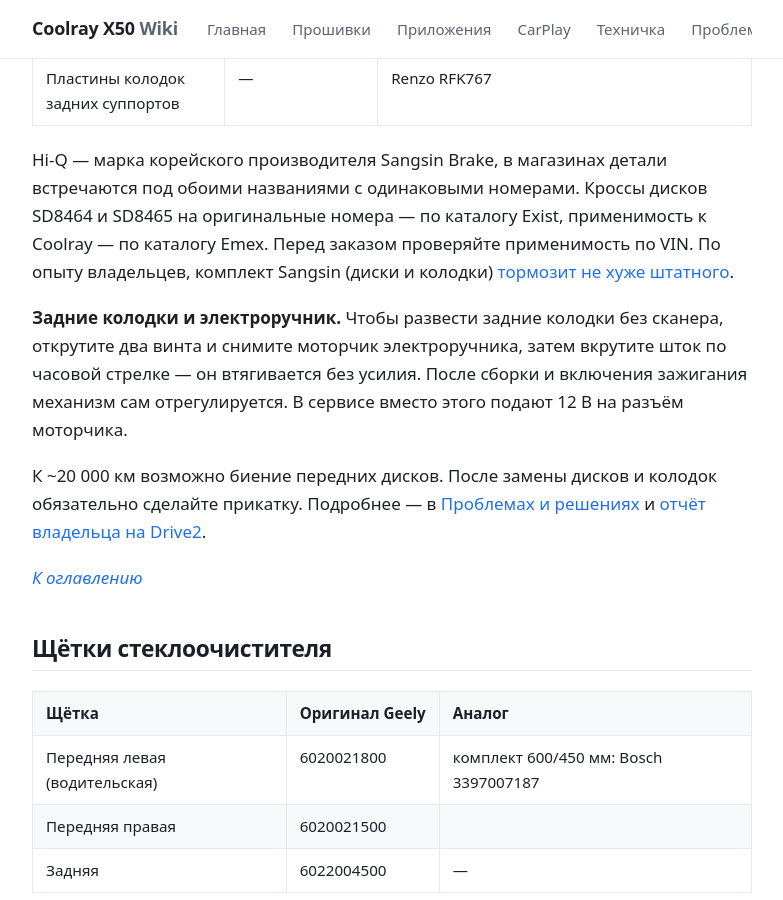
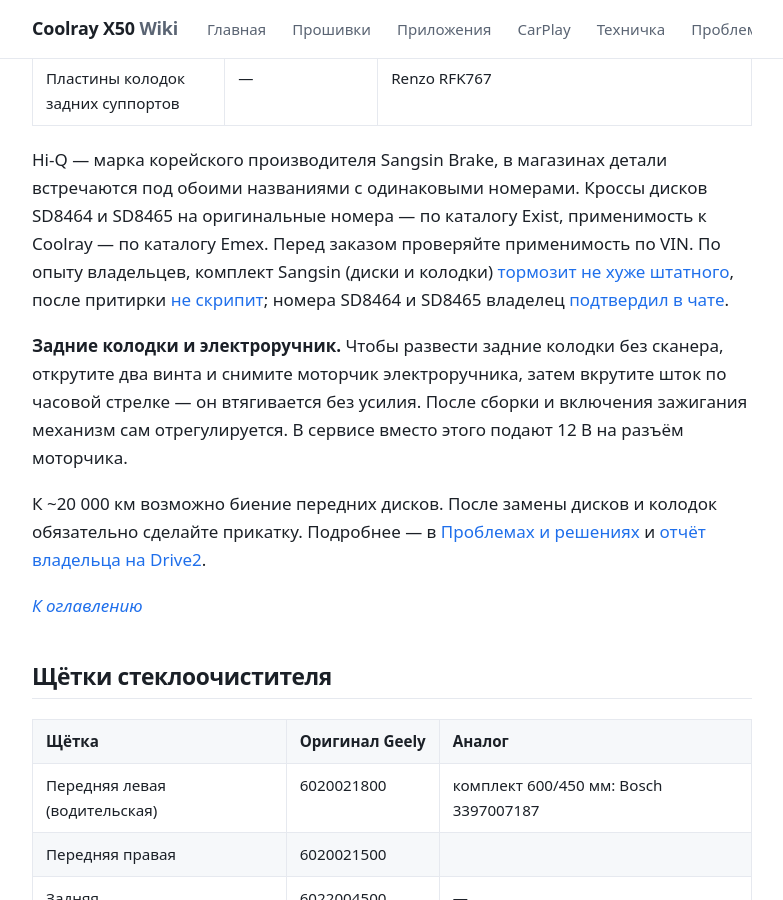
Before and after one commit to qttc/qttc.github.io, a Jekyll site: the page built from pages/to.md, in a window 1280 px wide and 900 px high, scrolled down 4327 px. Shown: the whole window, without its empty margins (248-1031 px from the left). Built offline with Jekyll 4.4.1, drawn with Linux system fonts in a browser that asks for light colours.

Commit message:
ТО: подтверждение дисков Sangsin владельцами из чата

```diff
--- a/pages/to.md
+++ b/pages/to.md
@@ -105,7 +105,7 @@
 | Диски задние | 4050041600 | MONAER M12778, Hi-Q (Sangsin) SD8465 (285 × 10 мм) |
 | Пластины колодок задних суппортов | — | Renzo RFK767 |
 
-Hi-Q — марка корейского производителя Sangsin Brake, в магазинах детали встречаются под обоими названиями с одинаковыми номерами. Кроссы дисков SD8464 и SD8465 на оригинальные номера — по каталогу Exist, применимость к Coolray — по каталогу Emex. Перед заказом проверяйте применимость по VIN. По опыту владельцев, комплект Sangsin (диски и колодки) [тормозит не хуже штатного](https://t.me/CoolRay_Android_Develop/71060/464276).
+Hi-Q — марка корейского производителя Sangsin Brake, в магазинах детали встречаются под обоими названиями с одинаковыми номерами. Кроссы дисков SD8464 и SD8465 на оригинальные номера — по каталогу Exist, применимость к Coolray — по каталогу Emex. Перед заказом проверяйте применимость по VIN. По опыту владельцев, комплект Sangsin (диски и колодки) [тормозит не хуже штатного](https://t.me/CoolRay_Android_Develop/71060/464276), после притирки [не скрипит](https://t.me/CoolRay_Android_Develop/71060/466384); номера SD8464 и SD8465 владелец [подтвердил в чате](https://t.me/CoolRay_Android_Develop/71060/466393).
 
 **Задние колодки и электроручник.** Чтобы развести задние колодки без сканера, открутите два винта и снимите моторчик электроручника, затем вкрутите шток по часовой стрелке — он втягивается без усилия. После сборки и включения зажигания механизм сам отрегулируется. В сервисе вместо этого подают 12 В на разъём моторчика.
 
```
